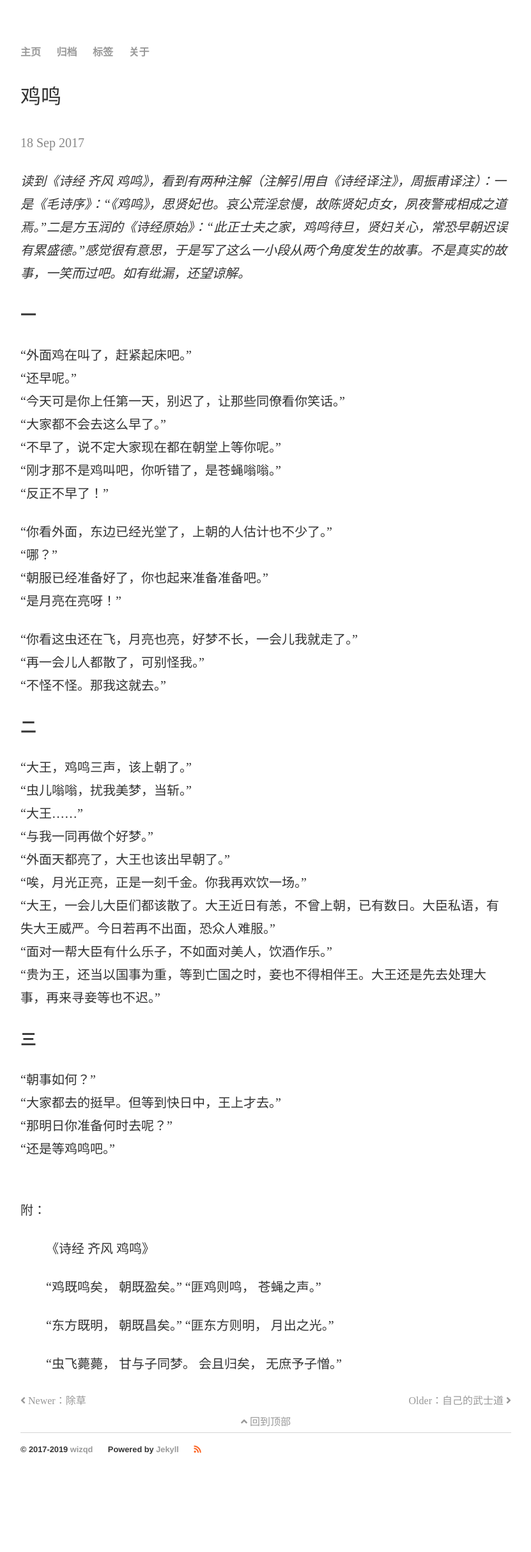
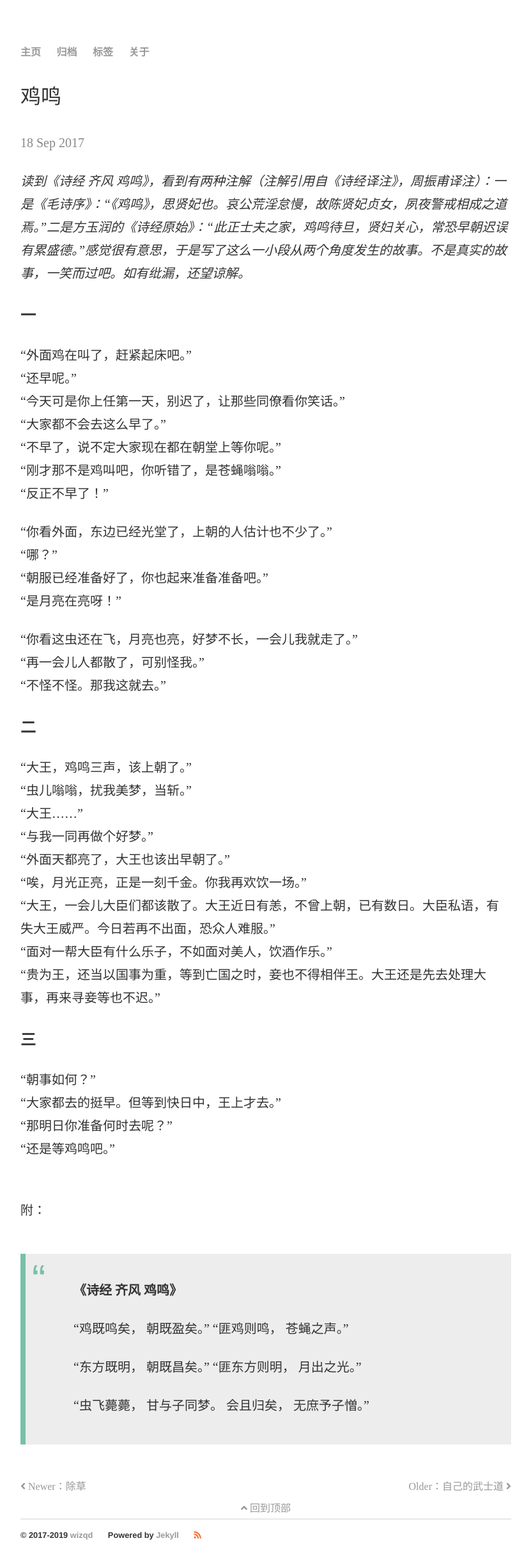
Before and after one commit to chqid/chqid.blog.io, a Jekyll site: the page built from _posts/2017-09-18-jiming.md, in a window 1280 px wide. Shown: the whole page at 64% size, without its empty margins (224-1055 px from the left). Built offline with Jekyll 4.4.1, drawn with Linux system fonts in a browser that asks for light colours; nearby versions of some CDN libraries; before the commit the page ends 2290 px from its top, so only the background shows below that.

Commit message:
add blockquote style

```diff
--- a/_posts/2017-09-18-jiming.md
+++ b/_posts/2017-09-18-jiming.md
@@ -54,8 +54,8 @@ image:
 
 附：
 
-> 《诗经 齐风 鸡鸣》
-
+> **《诗经 齐风 鸡鸣》**
+>
 > “鸡既鸣矣，
 > 朝既盈矣。”
 > “匪鸡则鸣，
--- a/assets/css/main.css
+++ b/assets/css/main.css
@@ -1,5 +1,5 @@
 /*------basic-style-----*/
-*, *:before, *:after {
+*, *::before, *::after {
     -moz-box-sizing: border-box;
     -webkit-box-sizing: border-box;
     box-sizing: border-box;
@@ -38,6 +38,30 @@ p {
     line-height: 1.8;
     margin-bottom: 1.2em;
     color: #333;
+}
+
+blockquote {
+    margin: 50px auto;
+    color: #555555;
+    padding: 1.2em 30px 1.2em 75px;
+    border-left: 8px solid #78c0a8;
+    line-height: 1.6;
+    position: relative;
+    background: #ededed;
+}
+
+blockquote::before {
+    font-family: Arial;
+    content: "\201C";
+    color: #78c0a8;
+    font-size: 4em;
+    position: absolute;
+    left: 10px;
+    top: -10px;
+}
+
+blockquote::after {
+    content: "";
 }
 
 .footer {
```
Also changed, not shown: _posts/2017-08-31-american-gods.md (+1 -1 lines).
